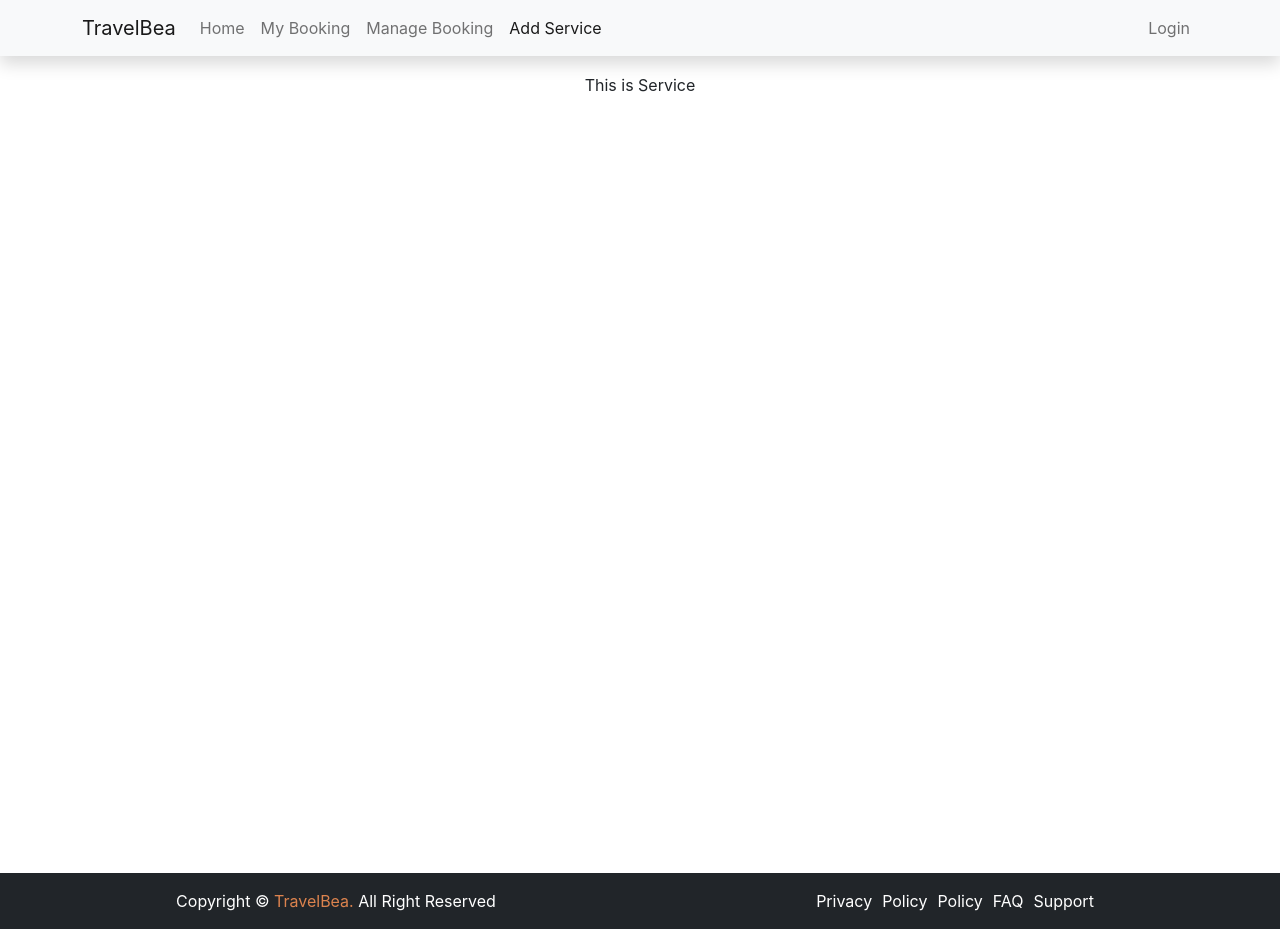
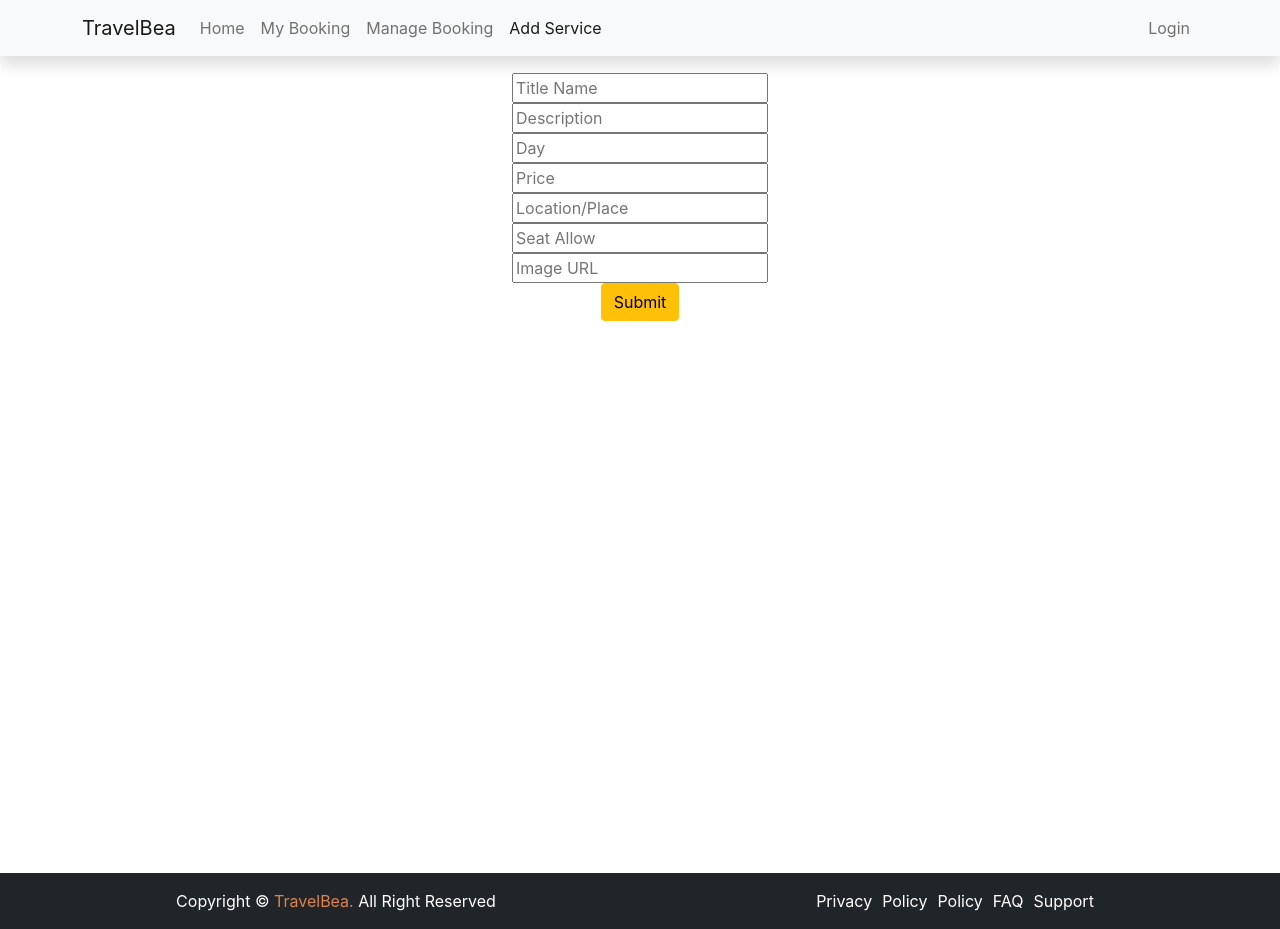
Before and after one commit to supravatsarkar/travel-bea-client-side-a11, a React (Create React App) app: page /addservice in a window 1280 px wide. Built offline with nearby package versions, Linux system fonts and the light colour scheme; no server answers.

Commit message:
[add] add service form

```diff
--- a/src/Pages/Home/AddService/AddService.js
+++ b/src/Pages/Home/AddService/AddService.js
@@ -1,9 +1,24 @@
 import React from 'react';
+import { useForm } from "react-hook-form";
 
 const AddService = () => {
+    const { register, handleSubmit, watch, formState: { errors } } = useForm();
+    const onSubmit = data => console.log(data);
     return (
         <div>
-            This is Service
+            <form onSubmit={handleSubmit(onSubmit)}>
+                <input {...register("name", { required: true })} type="text" placeholder="Title Name" />
+                <input {...register("description", { required: true })} type="text" placeholder="Description" />
+                <input {...register("duration", { required: true })} type="number" placeholder="Day" />
+                <input {...register("price", { required: true })} type="number" placeholder="Price" />
+                <input {...register("location", { required: true })} type="text" placeholder="Location/Place" />
+                <input {...register("location", { required: true })} type="number" placeholder="Seat Allow" />
+                <input {...register("img", { required: true })} type="text" placeholder="Image URL" />
+                {/* errors will return when field validation fails  */}
+                {errors.exampleRequired && <span>This field is required</span>}
+
+                <input className="btn btn-warning" type="submit" />
+            </form>
         </div>
     );
 };
--- a/src/Pages/Home/Service/Service.js
+++ b/src/Pages/Home/Service/Service.js
@@ -14,7 +14,7 @@ const Service = ({ service }) => {
                         <Card.Title>{name}</Card.Title>
                         <Card.Text>Location: {location}</Card.Text>
                         <Card.Text>Days: {duration}</Card.Text>
-                        <Button as={Link} to={`/booking/${_id}`} variant="primary">Book Now</Button>
+                        <Button as={Link} to={`/booking/${_id}`} variant="warning">Book Now</Button>
                     </Card.Body>
                 </Card>
             </Col>
```
